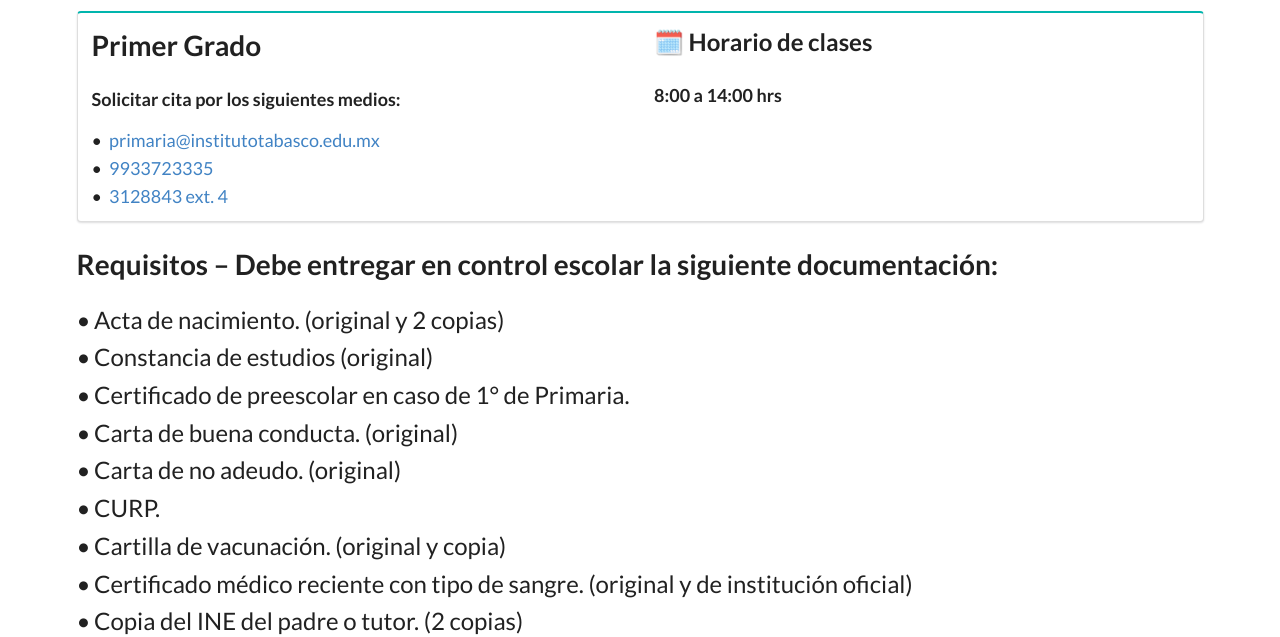
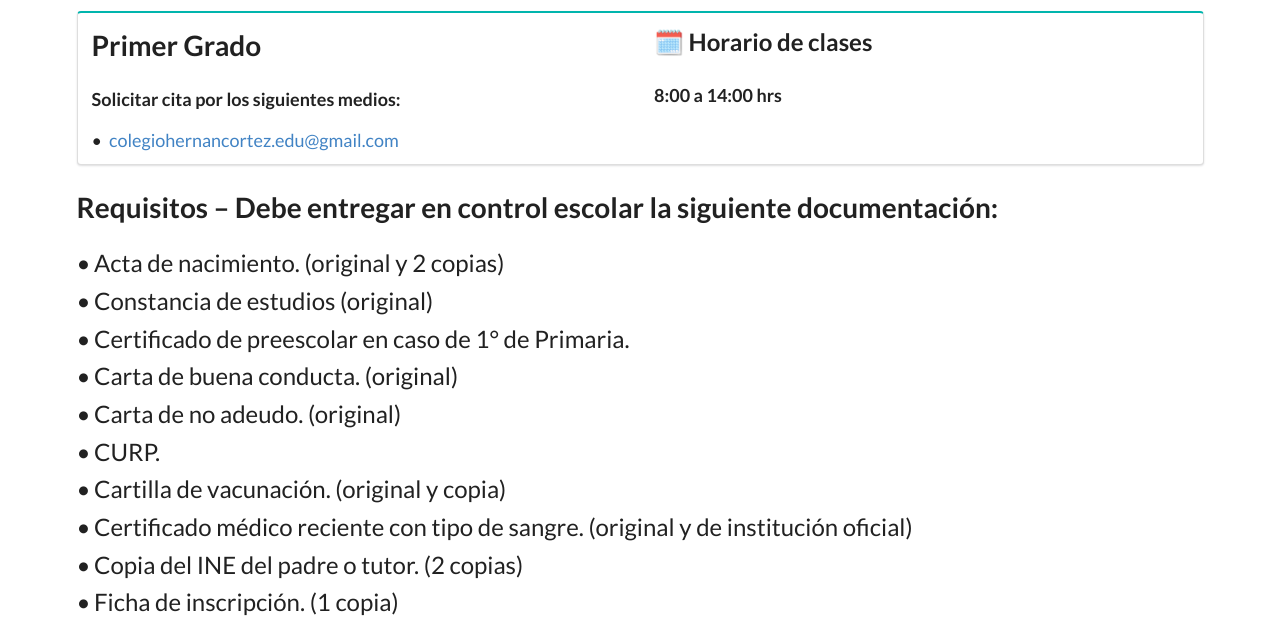
Before and after one commit to colegiohernancortes/chcwebsite, a plain HTML site: page home/paginas/inscripciones/inscripciones-primaria.html in a window 1280 px wide. Shown: the part 121-758 px from the top of the page. Drawn offline with Linux system fonts and the light colour scheme; a web font is replaced by a local one.

Commit message:
correccion de datos
correo electronico

```diff
--- a/home/paginas/inscripciones/inscripciones-primaria.html
+++ b/home/paginas/inscripciones/inscripciones-primaria.html
@@ -52,9 +52,9 @@
                             <h1>Primer Grado</h1>
                             <h3>Solicitar cita por los siguientes medios: </h3>
                             <div class="ui bulleted big list">
-                                <div class="item"><a href="mailto:primaria@institutotabasco.edu.mx">primaria@institutotabasco.edu.mx</a></div>
-                                <div class="item"><a href="tel:9933723335">9933723335</a></div>
-                                <div class="item"><a href="tel:3128843">3128843 ext. 4</a></div>
+                                <div class="item"><a href="mailto:colegiohernancortez.edu@gmail.com">colegiohernancortez.edu@gmail.com</a></div>
+                                <!-- <div class="item"><a href="tel:9933723335">9933723335</a></div> -->
+                                <!-- <div class="item"><a href="tel:3128843">3128843 ext. 4</a></div> -->
                             </div>
                         </div>
                         <!-- TODO: actualizar esto para los informes en todas las secciones -->
```
